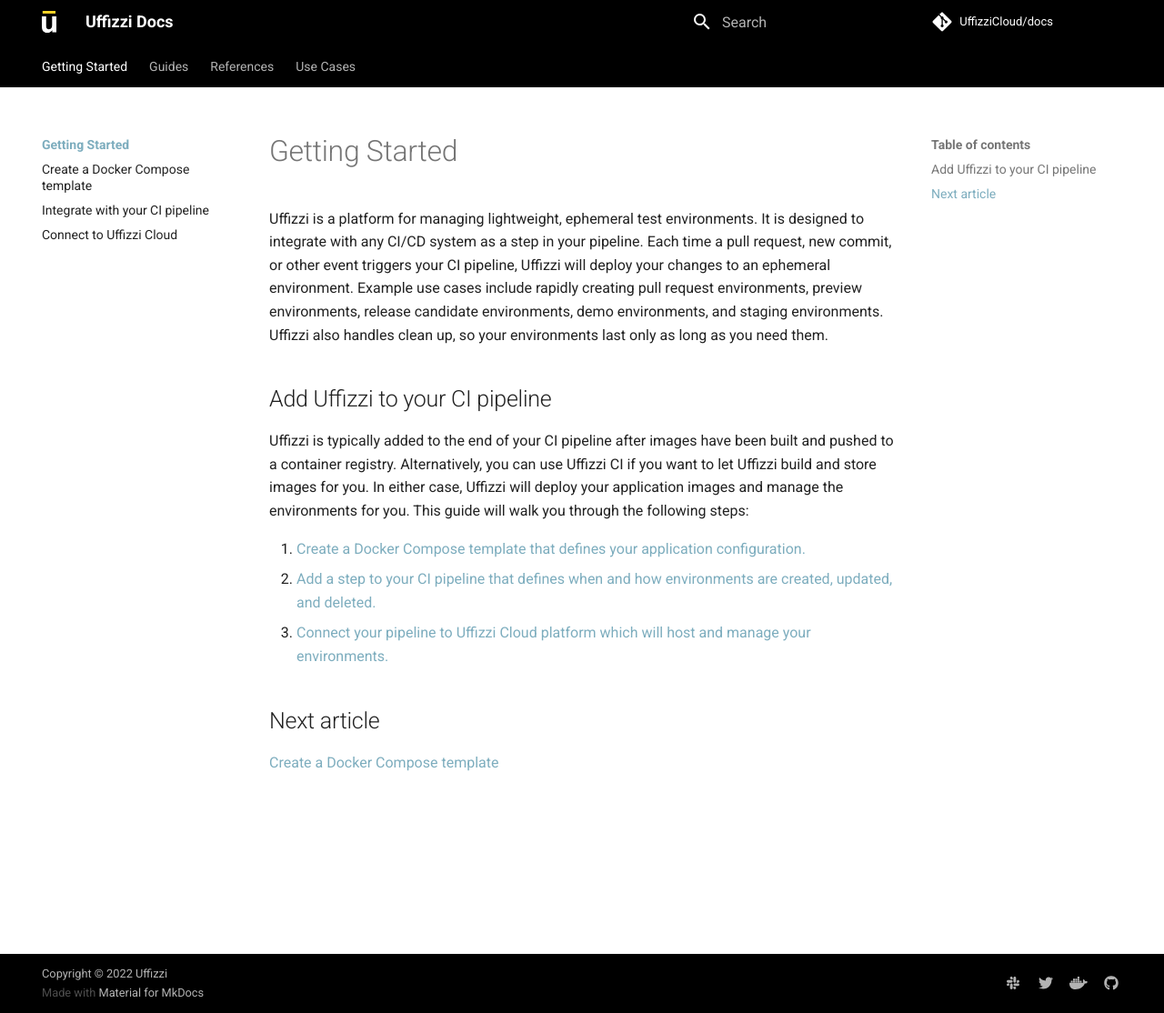
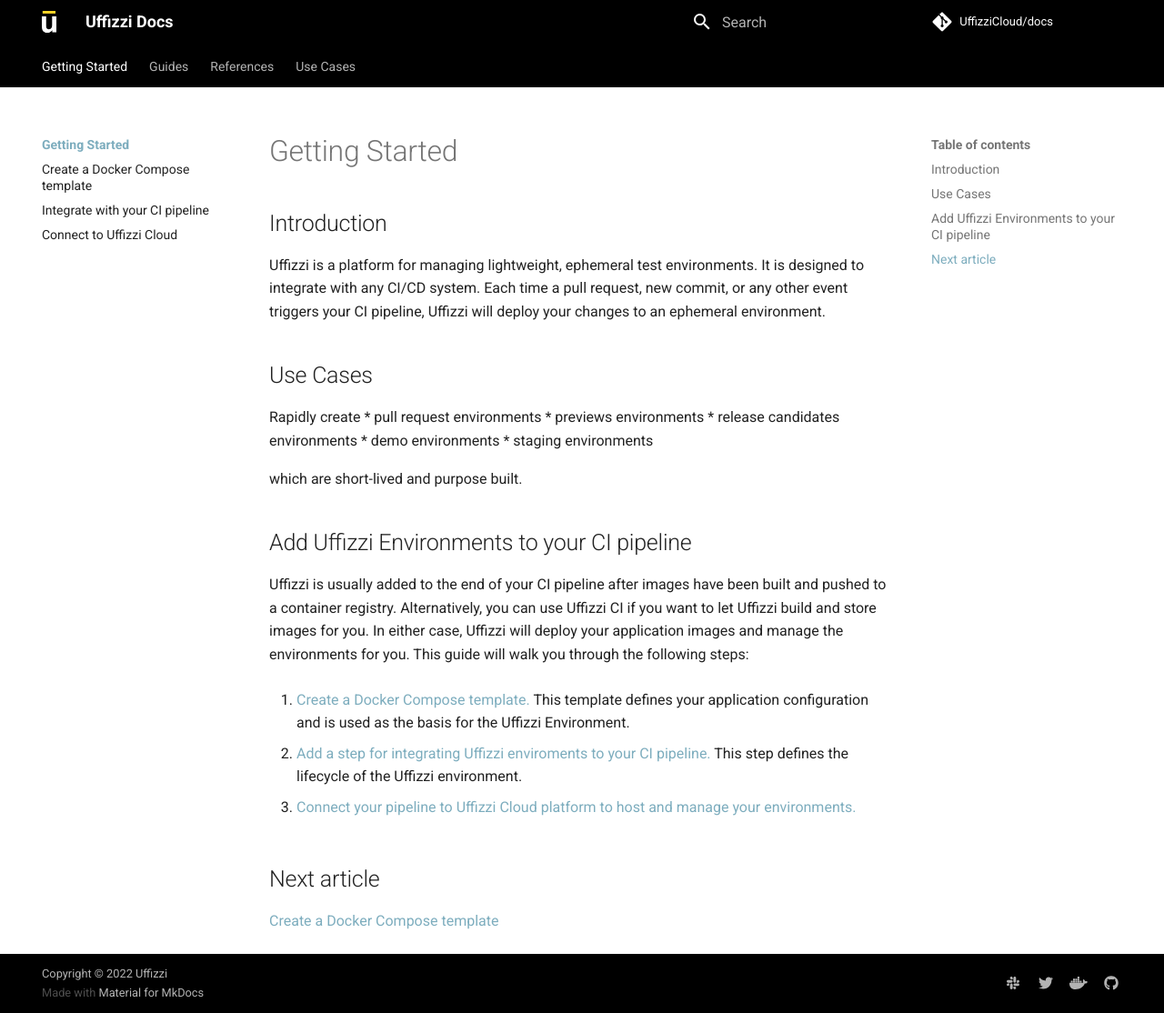
Before and after one commit to UffizziCloud/docs, an MkDocs documentation site: the page built from docs/index.md, in a window 1280 px wide and 1114 px high. Shown: the whole window at 91% size. Built offline with MkDocs 1.6.1 and Material for MkDocs 9.7.7, drawn with Linux system fonts in a browser that asks for light colours; comment, search, counter and statistics services are not loaded.

Commit message:
Revise Getting Started

```diff
--- a/docs/index.md
+++ b/docs/index.md
@@ -1,14 +1,32 @@
 # Getting Started
 
-Uffizzi is a platform for managing lightweight, ephemeral test environments. It is designed to integrate with any CI/CD system as a step in your pipeline. Each time a pull request, new commit, or other event triggers your CI pipeline, Uffizzi will deploy your changes to an ephemeral environment. Example use cases include rapidly creating pull request environments, preview environments, release candidate environments, demo environments, and staging environments. Uffizzi also handles clean up, so your environments last only as long as you need them.
+## Introduction
 
-## Add Uffizzi to your CI pipeline
+Uffizzi is a platform for managing lightweight, ephemeral test environments.
+It is designed to integrate with any CI/CD system. Each time a pull request, new commit, or any other event triggers your CI pipeline, Uffizzi will deploy your changes to an ephemeral environment.
 
-Uffizzi is typically added to the end of your CI pipeline after images have been built and pushed to a container registry. Alternatively, you can use Uffizzi CI if you want to let Uffizzi build and store images for you. In either case, Uffizzi will deploy your application images and manage the environments for you. This guide will walk you through the following steps:
+## Use Cases
 
-1. [Create a Docker Compose template that defines your application configuration.](docker-compose-template.md)
-2. [Add a step to your CI pipeline that defines when and how environments are created, updated, and deleted.](integrate-with-ci.md)
-3. [Connect your pipeline to Uffizzi Cloud platform which will host and manage your environments.](connect-to-uffizzi-cloud.md)
+Rapidly create
+* pull request environments
+* previews environments
+* release candidates environments
+* demo environments
+* staging environments
+
+which are short-lived and purpose built.
+
+## Add Uffizzi Environments to your CI pipeline
+
+Uffizzi is usually added to the end of your CI pipeline after images have been built and pushed to a container registry. Alternatively, you can use Uffizzi CI if you want to let Uffizzi build and store images for you. In either case, Uffizzi will deploy your application images and manage the environments for you. This guide will walk you through the following steps:
+
+1. [Create a Docker Compose template.](docker-compose-template.md)
+This template defines your application configuration and is used as the basis for the Uffizzi Environment.
+
+2. [Add a step for integrating Uffizzi enviroments to your CI pipeline.](integrate-with-ci.md)
+This step defines the lifecycle of the Uffizzi environment.
+
+3. [Connect your pipeline to Uffizzi Cloud platform to host and manage your environments.](connect-to-uffizzi-cloud.md)
 
 ## Next article
 
```
